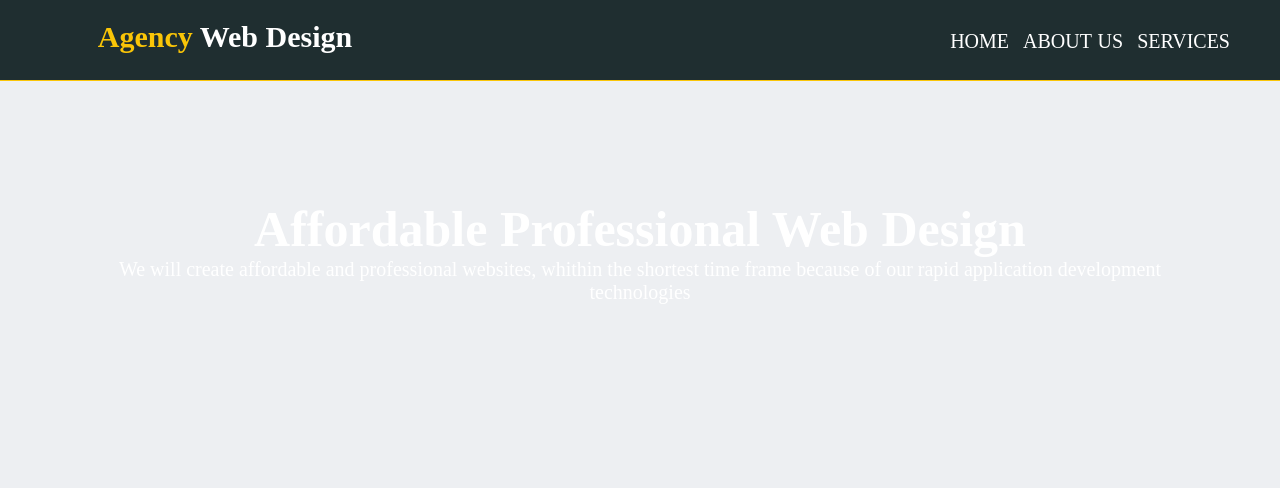
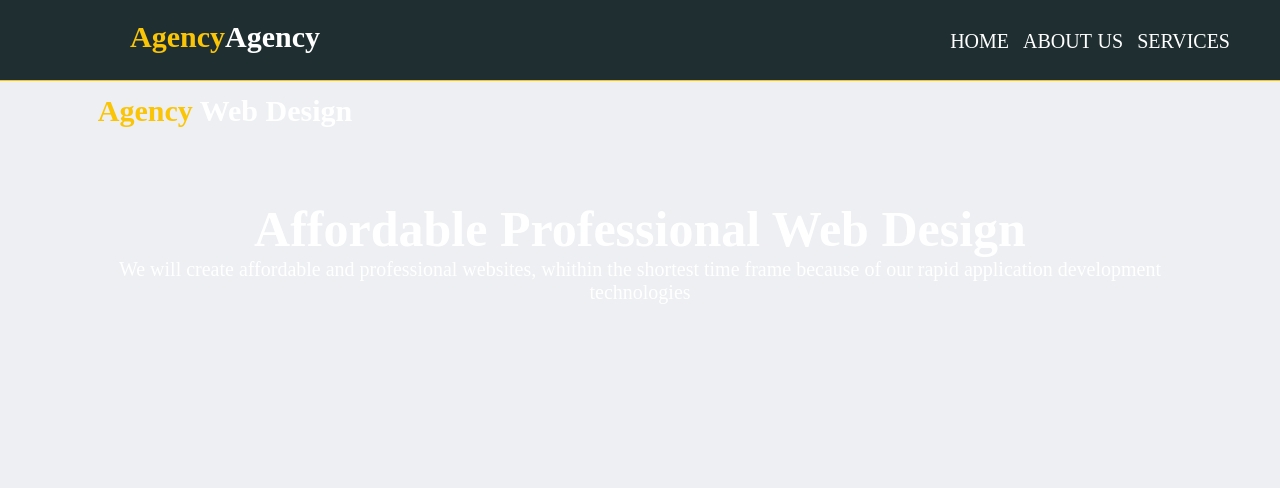
Before and after one commit to ashwani10141141/My-First-Assignment, a plain HTML site: page ass1.html in a window 1280 px wide. Shown: the top 488 px of the page. Drawn offline with Linux system fonts and the light colour scheme.

Commit message:
I have added h4 in ass1.html

```diff
--- a/ass1.html
+++ b/ass1.html
@@ -10,7 +10,7 @@
   <div id="home">
     <header id="header";>
         <div id="hfour">
-
+          <h4>Agency</h4>
           <h4> Web Design</h4>
         </div>
         <div id="headfields" style="margin-top: 30px;">
```
